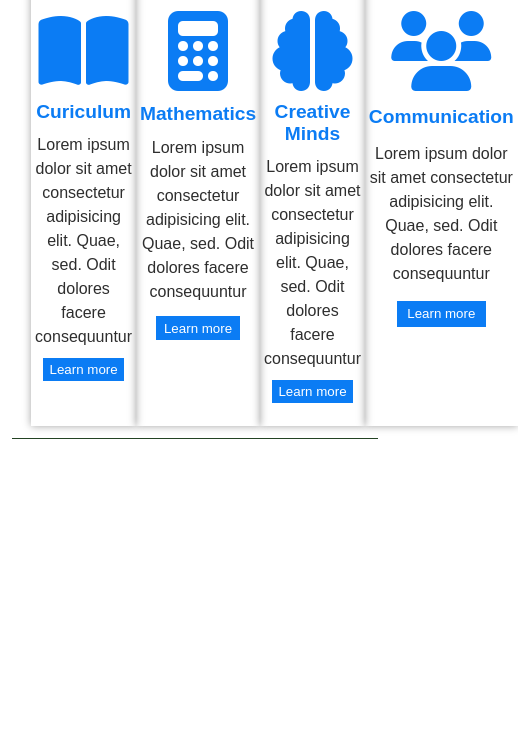
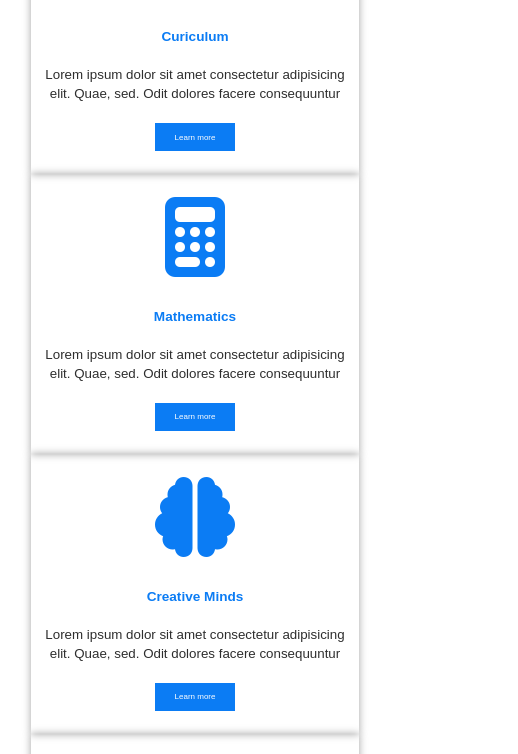
Before and after one commit to Sindhu201201/Projects, a plain HTML site: page education.html in a window 390 px wide. Shown: the part 157-911 px from the top of the page, 518 px wide, since content can reach past the window. Before the commit the page ends 844 px from the top, so only its background shows below. Drawn offline with Linux system fonts and the light colour scheme.

Commit message:
Add files via upload

```diff
--- a/education.html
+++ b/education.html
@@ -56,7 +56,35 @@
       border: none;
       padding: 4% 7%;
     }
+    @media (max-width:870px)
+    {
+      h1{font-size: 18px;}
+      .flxitem h1{
+      font-size: 90%;}
+      .flxitem p{font-size: small;
+        line-height: 130%;}
+  }
+  @media (max-width:555px)
+    {
+      h1{
+        font-size: 15px;}
+      .flxitem h1{
+      font-size: 85%;
+      margin-top: 5%;
+      margin-bottom: 7%;}
+      .flxitem p{
+        font-size: smaller;
+        line-height: 140%;}
+      .flxitem button{
+        padding: 3% 6%;
+        font-size: 8px;}
+        .flx{
+      display: flex;
+      flex-direction: column;}
+      .flxitem button{
+      margin-top: 6%;}
 
+  }
   </style>
 </head>
 <body>
```
